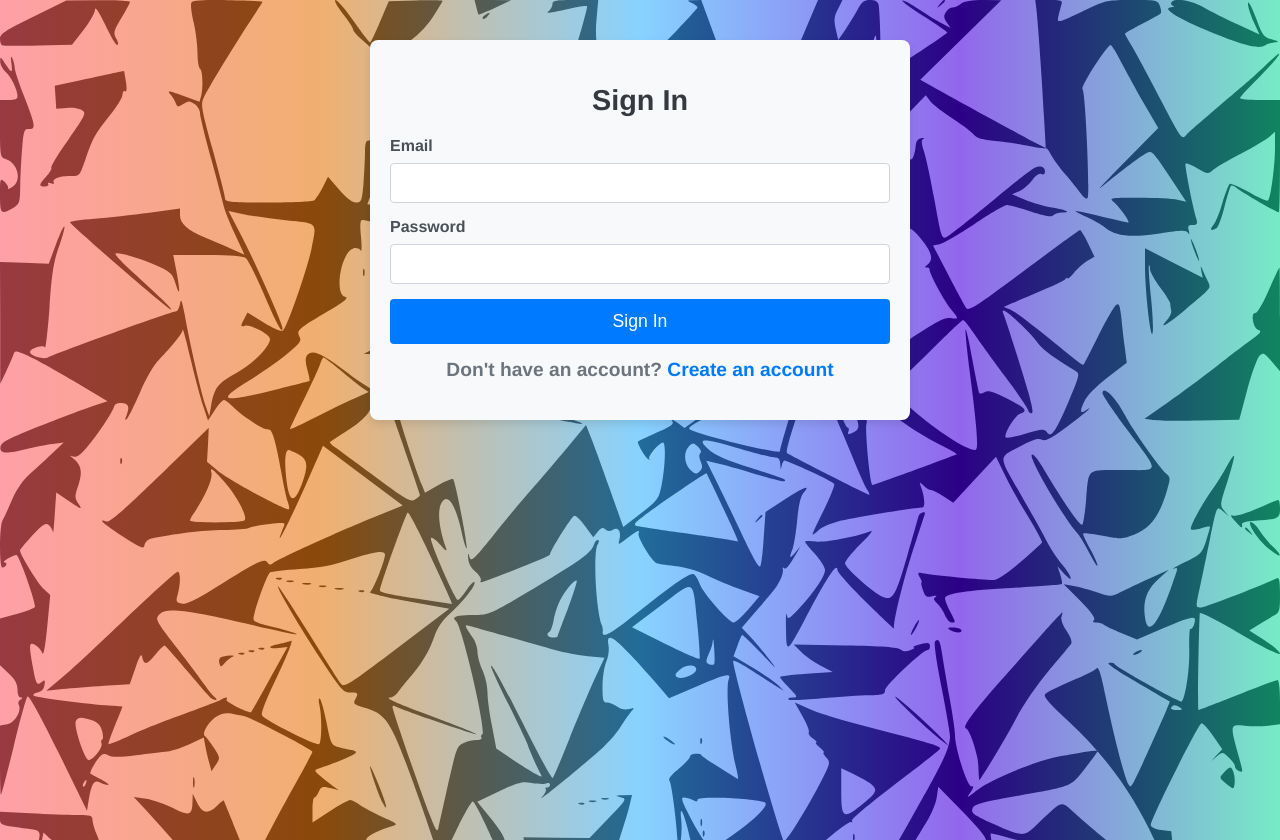
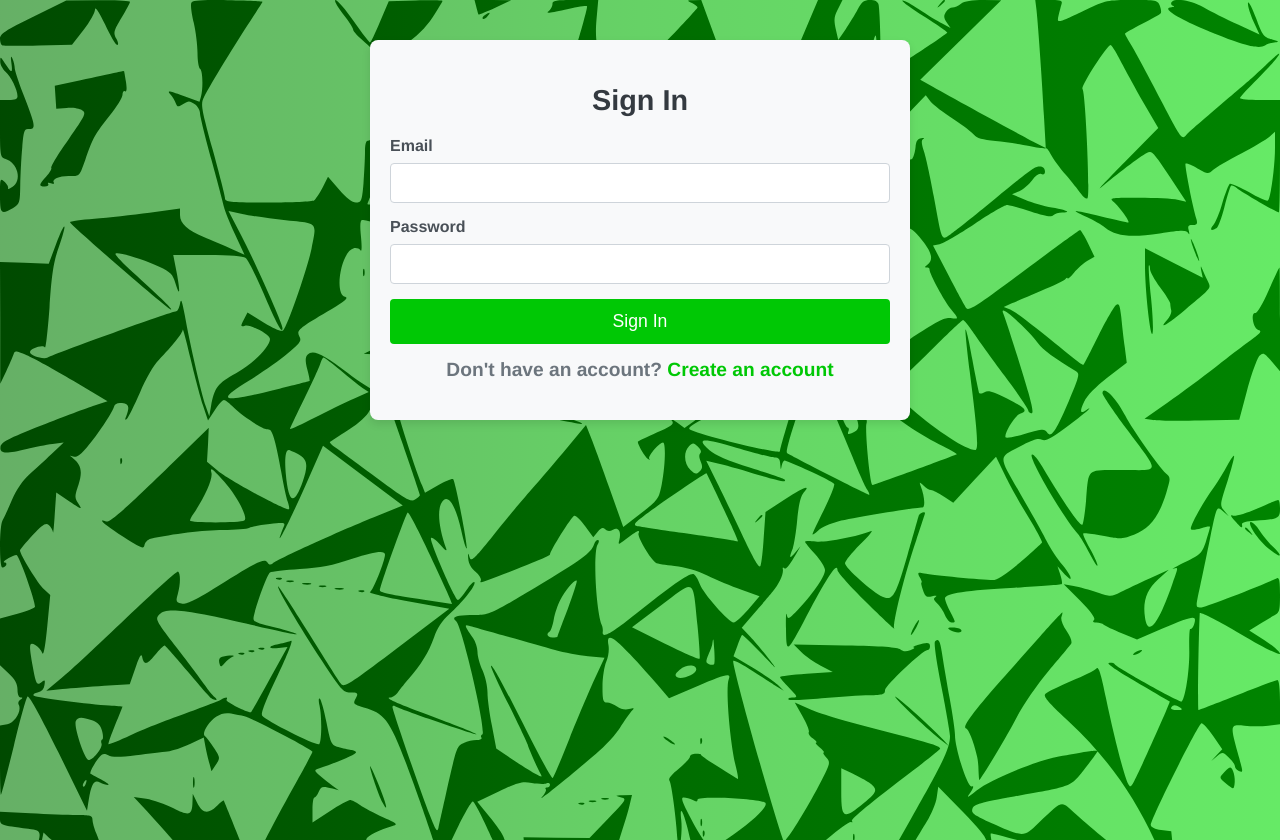
Before and after one commit to MichaelLevin5908/banking_application, a React (Create React App) app in the folder frontend/: page /signin in a window 1280 px wide. Built offline with nearby package versions, Linux system fonts and the light colour scheme.

Commit message:
created svg design

```diff
--- a/frontend/src/Style/signin.css
+++ b/frontend/src/Style/signin.css
@@ -43,9 +43,9 @@
 
 /* Input fields focus state */
 .signin-container input:focus {
-    border-color: #80bdff;
+    border-color: #00c805;
     outline: none;
-    box-shadow: 0 0 5px rgba(0, 123, 255, 0.25);
+    box-shadow: 0 0 5px rgba(0, 200, 5, 0.25);
 }
 
 /* Submit button */
@@ -53,7 +53,7 @@
     width: 100%;
     padding: 12px;
     font-size: 1.1rem;
-    background-color: #007bff;
+    background-color: #00c805; /* Robinhood green */
     color: white;
     border: none;
     border-radius: 4px;
@@ -63,7 +63,7 @@
 
 /* Button hover effect */
 .signin-container button:hover {
-    background-color: #0056b3;
+    background-color: #009f04; /* Slightly darker green on hover */
 }
 
 /* Error messages */
@@ -77,20 +77,17 @@
     text-align: center;
 }
 
-/* Apply SVG background with gradient overlay */
+/* Apply darker green SVG background with gradient overlay */
 body {
     margin: 0;
     padding: 0;
     min-height: 100vh;
     background:
-        linear-gradient(90deg, rgba(255, 95, 109, 0.6), rgba(230, 123, 16, 0.6), rgba(55, 181, 255, 0.6), rgba(74, 0, 224, 0.6), rgba(28, 221, 160, 0.6)),
-        url('images/signin-bg.svg') no-repeat center center fixed;
+            linear-gradient(90deg, rgba(0, 123, 0, 0.6), rgba(0, 150, 0, 0.6), rgba(0, 180, 0, 0.6), rgba(0, 200, 0, 0.6), rgba(0, 220, 0, 0.6)),
+            url('images/signin-bg.svg') no-repeat center center fixed;
     background-size: cover;
-    font-family: 'Helvetica Neue', Arial, sans-serif; /* Matches Stripe's font style */
+    font-family: 'Helvetica Neue', Arial, sans-serif;
 }
-
-
-
 
 /* Link to sign-up page */
 .signin-container p {
@@ -103,9 +100,9 @@ body {
     font-family: 'Helvetica Neue', Arial, sans-serif;
 }
 
-
+/* Link styling */
 .signin-container p a {
-    color: #007bff;
+    color: #00c805; /* Robinhood green for links */
     text-decoration: none;
 }
 
```
